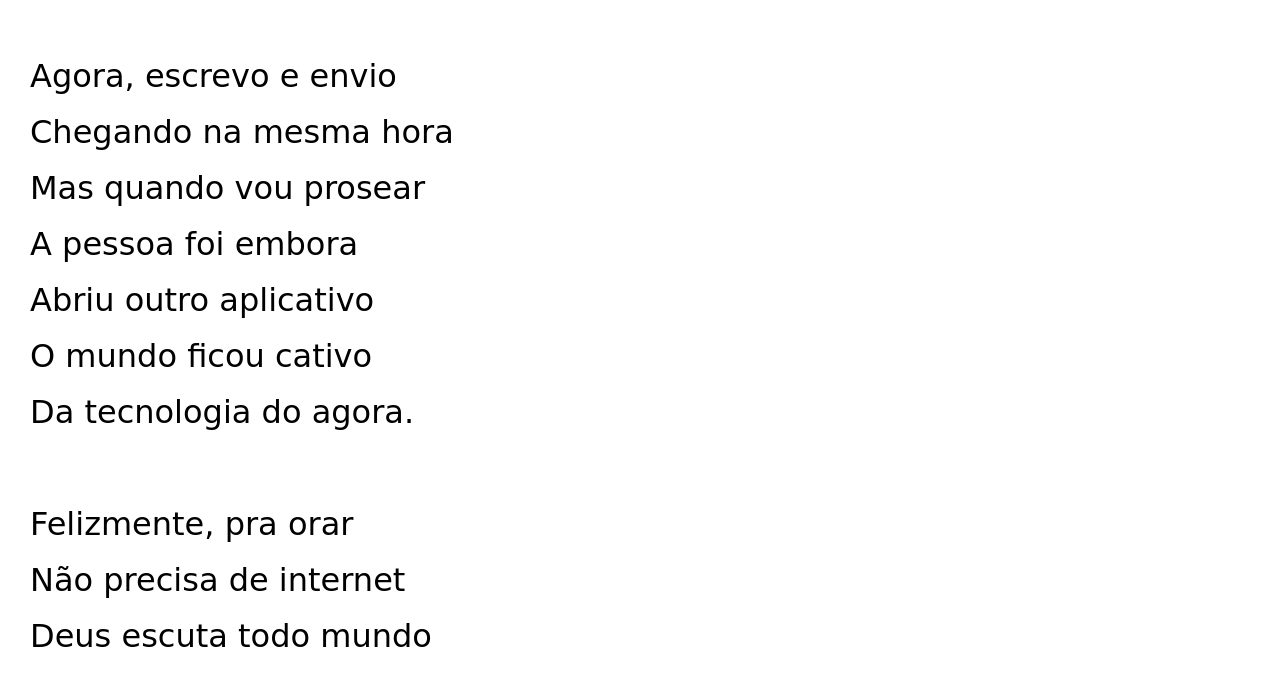
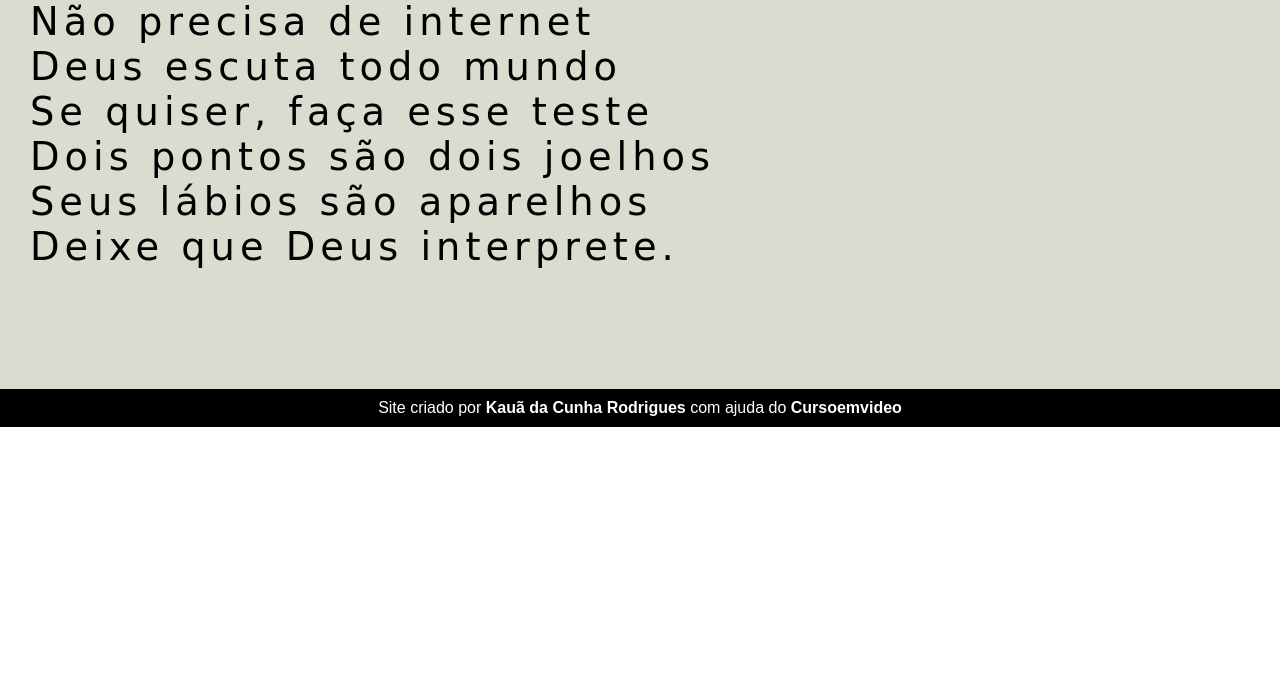
Before and after one commit to Kaua-da-Cunha-Rodrigues/html-css, a plain HTML site: page desafios/desafio011/index.html in a window 1280 px wide. Shown: the part 3095-3772 px from the top of the page. After the commit the page ends 3522 px from the top, so only its background shows below. Drawn offline with Linux system fonts and the light colour scheme; a web font is replaced by a local one.

Commit message:
modificado

```diff
--- a/desafios/desafio011/css/style.css
+++ b/desafios/desafio011/css/style.css
@@ -3,7 +3,6 @@
 
 body{
     font-family: 'Merienda One', cursive;
-    line-height: 3.5em;
 }
 a{
     color: white;
@@ -21,19 +20,18 @@ header{
 header h1{
     font-variant: small-caps;
     font-family: 'Passion One', cursive;
-    font-size: 4em;
+
 }
 header p{
     font-family: Arial, Helvetica, sans-serif;
 }
 main{
-    font-size: 2em;
+    background-color: rgb(219, 219, 207);
+    font-size: 3vw;
+    letter-spacing: 5px; /*Espaçamento entre caracteres*/
 }
 section{
     padding: 87px 0 120px 30px;
-}
-section.texto{
-
 }
 section.imagem{
     background-repeat: no-repeat;
@@ -56,6 +54,7 @@ section.imagem p.textoImagem{
 
 }
 footer{
+    padding: 10px;
     font-family: Arial, Helvetica, sans-serif;
     background-color: black;
     color: white;
```
